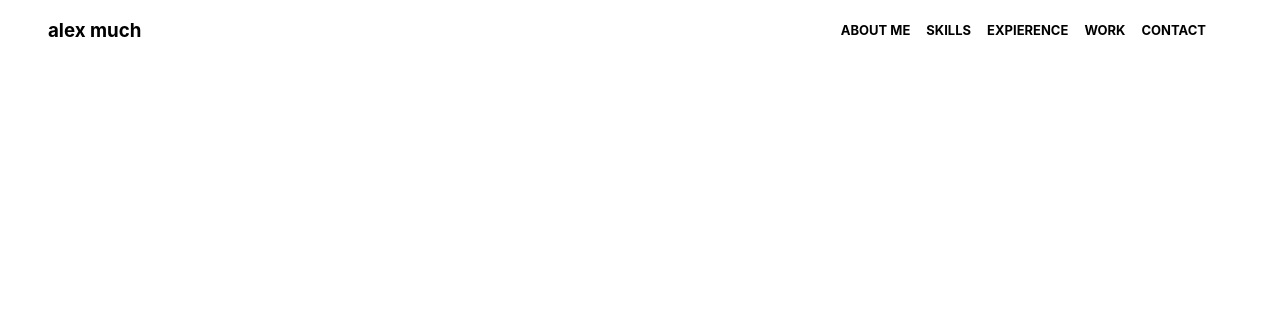
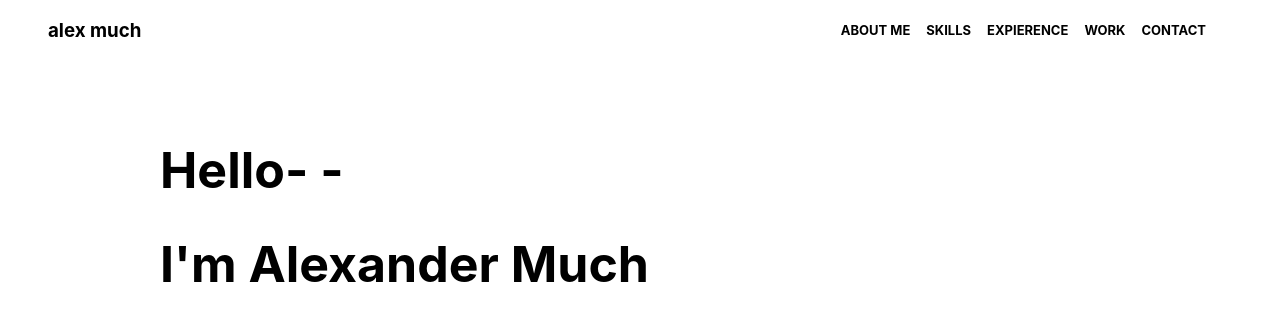
Before and after one commit to axmmxa/portfolio-website2-, a React (Create React App) app in the folder porfolio2/: page / in a window 1280 px wide. Shown: the top 320 px of the page. Built offline with nearby package versions, Linux system fonts and the light colour scheme.

Commit message:
text added

```diff
--- a/porfolio2/src/App.js
+++ b/porfolio2/src/App.js
@@ -1,10 +1,14 @@
 import logo from './logo.svg';
 import './App.css';
 import Navbar from './Components/Navbar';
+import Main from './Components/Main';
 
 function App() {
   return (
+    <>
     <Navbar></Navbar>
+    <Main></Main>
+    </>
   );
 }
 
--- /dev/null
+++ b/porfolio2/src/Components/Main.js
@@ -0,0 +1,13 @@
+import React from 'react'
+
+import './styles/Main.css'
+const Main = () => {
+  return (
+    <div className='main'>
+      <h1>Hello- -</h1>
+      <h1>I'm Alexander Much</h1>
+    </div>
+  )
+}
+
+export default Main
--- /dev/null
+++ b/porfolio2/src/Components/styles/Main.css
@@ -0,0 +1,9 @@
+.main {
+    margin-top: 5rem;
+    margin-left: 10rem;
+    margin-right: 10rem;
+}
+
+h1 {
+    font-size: 50px;
+}
```
